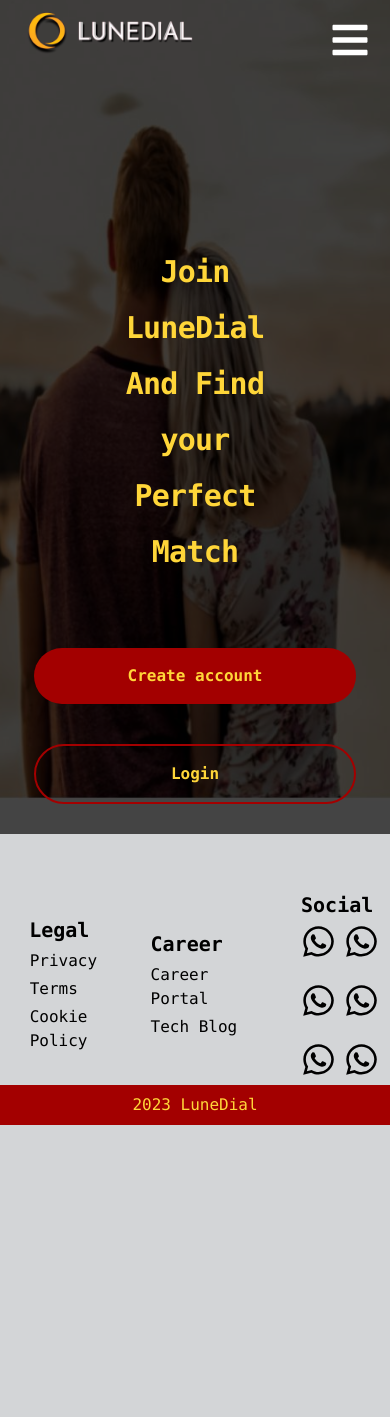
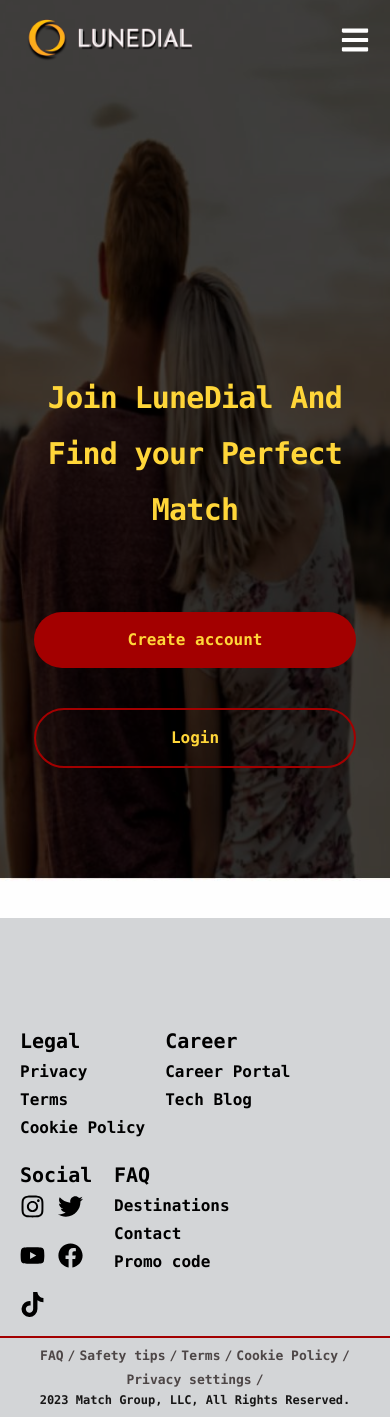
Before and after one commit to brilliantmakanju/Lune, a Next.js app: page / in a window 390 px wide. Before the commit the page ends 1125 px from the top, so only its background shows below. Built offline with nearby package versions, Linux system fonts and the light colour scheme.

Commit message:
Redesigned mobile landing page

```diff
--- /dev/null
+++ b/components/extensions/Footer/Bottom.tsx
@@ -0,0 +1,13 @@
+const Bottom = () => {
+  return (
+    <div className="absolute bottom-0 flex justify-center items-center h-auto py-2 text-center left-0 w-full border-0 border-t-2 border-[#A30000] text-[#171616] flex-col  font-bold ">
+      <ul className="flex flex-wrap w-[100%] gap-1 items-center justify-center text-center text-[13px] px-[2px] pb-[2px] text-[#4d4646] ">
+        <li>FAQ</li> /<li>Safety tips</li> /<li>Terms</li> /
+        <li>Cookie Policy</li> /<li>Privacy settings</li>/
+      </ul>
+      <span className="text-[12px]" >2023 Match Group, LLC, All Rights Reserved.</span>
+    </div>
+  );
+};
+
+export default Bottom;
--- /dev/null
+++ b/components/extensions/Footer/Faq.tsx
@@ -0,0 +1,14 @@
+const Faq = () => {
+  return (
+    <div className="flex flex-col gap-1 items-start justify-start text-left ">
+      <h4 className="font-bold text-[20px] ">FAQ</h4>
+      <ul className="flex flex-col w-[90%] gap-1 items-start justify-start text-left ">
+        <li>Destinations</li>
+        <li>Contact</li>
+        <li>Promo code</li>
+      </ul>
+    </div>
+  );
+};
+
+export default Faq;
--- a/components/extensions/Footer/Footer.tsx
+++ b/components/extensions/Footer/Footer.tsx
@@ -2,6 +2,8 @@ import Career from "./Career";
 import Legal from "./Legal";
 import Social from "./Social";
 import { motion } from "framer-motion";
+import Faq from "./Faq";
+import Bottom from "./Bottom";
 
 const Footer = () => {
   return (
@@ -12,14 +14,14 @@ const Footer = () => {
         delay: 0.4,
         duration: 0.75,
       }}
-      className="z-[200] flex  justify-center items-center gap-8 w-full py-12  relative md:hidden "
+      className="z-[20] flex flex-wrap gap-5 justify-start  items-start py-[100px] text-left place-content-start px-[20px] relative font-bold "
     >
       <Legal />
       <Career />
       <Social />
-      <div className="absolute bottom-0 flex justify-center items-center h-[40px] text-center left-0 w-full bg-[#A30000] text-[#FFD639] ">
-        2023 LuneDial
-      </div>
+      <Faq />
+
+      <Bottom />
     </motion.footer>
   );
 };
--- a/components/extensions/Footer/Legal.tsx
+++ b/components/extensions/Footer/Legal.tsx
@@ -1,8 +1,8 @@
 const Legal = () => {
   return (
-    <div className="flex flex-col gap-1 items-center justify-start text-left " >
-      <h4 className="font-bold text-[20px] " >Legal</h4>
-      <ul className="flex flex-col w-[50%] gap-1 items-start justify-start text-left ">
+    <div className="flex flex-col gap-1 items-start justify-start text-center  " >
+      <h4 className="font-bold text-[20px] text-left flex justify-start items-start " >Legal</h4>
+      <ul className="flex flex-col w-[100%] gap-1 items-start justify-start text-left ">
         <li>Privacy</li>
         <li>Terms</li>
         <li>Cookie Policy</li>
--- a/components/extensions/Footer/Social.tsx
+++ b/components/extensions/Footer/Social.tsx
@@ -1,17 +1,43 @@
 import Link from "next/link";
-import { FaWhatsapp } from "react-icons/fa";
+import {
+  FaFacebook,
+  FaInstagram,
+  FaTiktok,
+  FaTwitter,
+  FaWhatsapp,
+  FaYoutube,
+} from "react-icons/fa";
 
 const Social = () => {
   return (
     <div className="flex flex-col gap-1 items-start justify-start text-left ">
       <h4 className="font-bold text-[20px] ">Social</h4>
       <ul className="grid grid-cols-2 gap-6 w-[70%] place-content-center items-start justify-start text-left ">
-        <li className="text-[35px]" ><Link href={"/"} ><FaWhatsapp /></Link></li>
-        <li className="text-[35px]" ><Link href={"/"} ><FaWhatsapp /></Link></li>
-        <li className="text-[35px]" ><Link href={"/"} ><FaWhatsapp /></Link></li>
-        <li className="text-[35px]" ><Link href={"/"} ><FaWhatsapp /></Link></li>
-        <li className="text-[35px]" ><Link href={"/"} ><FaWhatsapp /></Link></li>
-        <li className="text-[35px]" ><Link href={"/"} ><FaWhatsapp /></Link></li>
+        <li className="text-[25px]">
+          <Link href={"/"}>
+            <FaInstagram />
+          </Link>
+        </li>
+        <li className="text-[25px]">
+          <Link href={"/"}>
+            <FaTwitter />
+          </Link>
+        </li>
+        <li className="text-[25px]">
+          <Link href={"/"}>
+            <FaYoutube />
+          </Link>
+        </li>
+        <li className="text-[25px]">
+          <Link href={"/"}>
+            <FaFacebook />
+          </Link>
+        </li>
+        <li className="text-[25px]">
+          <Link href={"/"}>
+            <FaTiktok />
+          </Link>
+        </li>
       </ul>
     </div>
   );
--- a/components/extensions/Nav/Logo.tsx
+++ b/components/extensions/Nav/Logo.tsx
@@ -4,7 +4,7 @@ import Link from "next/link";
 const Logo = () => {
   return (
     <Link href={"/"}>
-      <div className="relative flex h-[10rem] mt-[-5px] ml-[-55px] lg:ml-[-80px] w-[10rem]">
+      <div className="relative flex h-[10rem] mt-[10px] ml-[-55px] lg:ml-[-80px] w-[10rem]">
         <Image
           src={"/logo/shortlogo.png"}
           width={200}
--- a/components/extensions/Nav/Nav.tsx
+++ b/components/extensions/Nav/Nav.tsx
@@ -15,13 +15,13 @@ const Nav = () => {
           delay: 0.4,
           duration: 0.75,
         }}
-        className=" w-full  h-20 px-5 flex justify-between items-center z-[20] lg:mb-[-5em] px-10 xl:container lg:mx-auto xl:w-[200vw]  "
+        className=" w-full  h-20 flex justify-between items-center z-[20] lg:mb-[-5em] px-5 xl:container lg:mx-auto xl:w-[200vw]  "
       >
         <Logo />
         <div className="lg:hidden  flex flex-col ">
           <FaBars
             color={`${router.route === "/" ? "white" : "#231F20"}`}
-            className="text-[40px]"
+            className="text-[30px]"
           />
         </div>
       </motion.nav>
--- a/components/models/Intro.tsx
+++ b/components/models/Intro.tsx
@@ -10,9 +10,9 @@ const Intro = () => {
         delay: 0.4,
         duration: 0.75,
       }}
-      className="h-screen w-[100%]  ml-[0px] flex flex-col gap-10 justify-center items-center relative  overflow-hidden mt-[-10px] bg-loverBg md:bg-loverBgMd lg:bg-loverBgLg md:w-[98.2vw] lg:w-screen  "
+      className="h-[110vh] w-[100%]  ml-[0px] flex flex-col gap-10 justify-center items-center relative mt-[-10px] overflow-hidden bg-loverBg md:bg-loverBgMd lg:bg-loverBgLg md:w-[98.2vw] lg:w-screen  "
     >
-      <div className="absolute top-[-50px]  left-0 w-full h-[110vh] bg-[#000000ba]" />
+      <div className="absolute top-[-40px]  left-0 w-full h-[110vh] bg-[#000000ba]  " />
       <motion.h2
         initial={{ y: -25, opacity: 0 }}
         animate={{ y: 0, opacity: 1 }}
@@ -20,7 +20,7 @@ const Intro = () => {
           delay: 0.4,
           duration: 0.75,
         }}
-        className="text-[30px] lg:text-[40px] w-[50%] tracking-tight leading-[3.5rem] text-center flex justify-center items-center text-[#FFD639] z-[3] md:w-[60%] xl:w-[20%] "
+        className="text-[30px] lg:text-[40px] w-[100%] px-[20px] tracking-tight leading-[3.5rem] text-center flex justify-center items-center text-[#FFD639] z-[3] md:w-[60%] lg:w-[70%] xl:w-[40%] "
       >
         Join LuneDial And Find your Perfect Match
       </motion.h2>
@@ -31,7 +31,7 @@ const Intro = () => {
           delay: 0.4,
           duration: 0.75,
         }}
-        className="flex flex-col justify-center items-center gap-10 absolute md:relative bottom-[30px] md:pt-[200px] z-[3] "
+        className="flex flex-col justify-center items-center gap-10 absolute md:relative bottom-[150px] md:pt-[200px] lg:pt-[10px] z-[3] "
       >
         <Link
           href="register"
@@ -40,7 +40,7 @@ const Intro = () => {
           Create account
         </Link>
         <Link
-          className="flex font-bold border-2  border-[#A30000] py-4 px-10 w-[150%] items-center justify-center text-[#FFD639] text-center rounded-full "
+          className="flex lg:hidden font-bold border-2  border-[#A30000] py-4 px-10 w-[150%] items-center justify-center text-[#FFD639] text-center rounded-full "
           href="/"
         >
           Login
```
